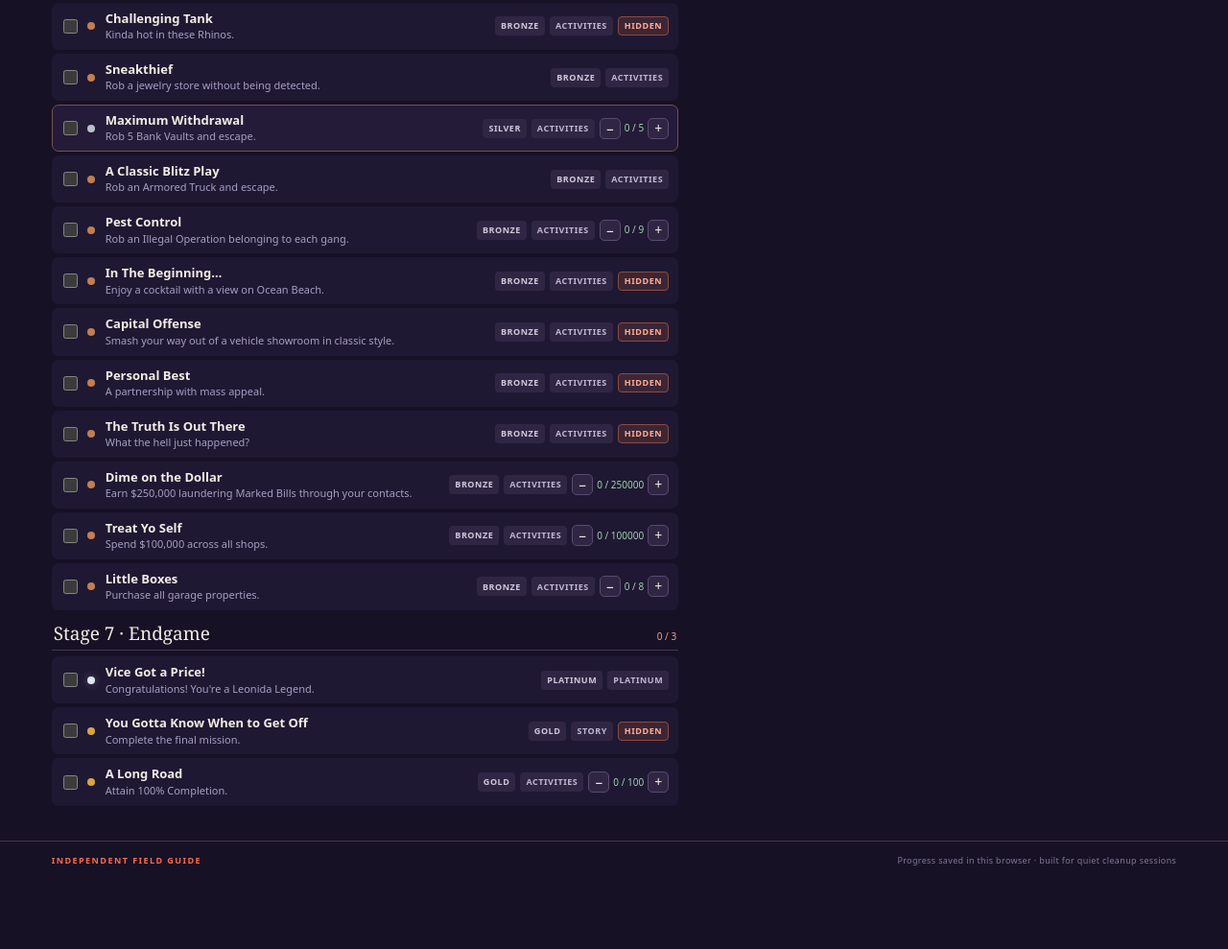
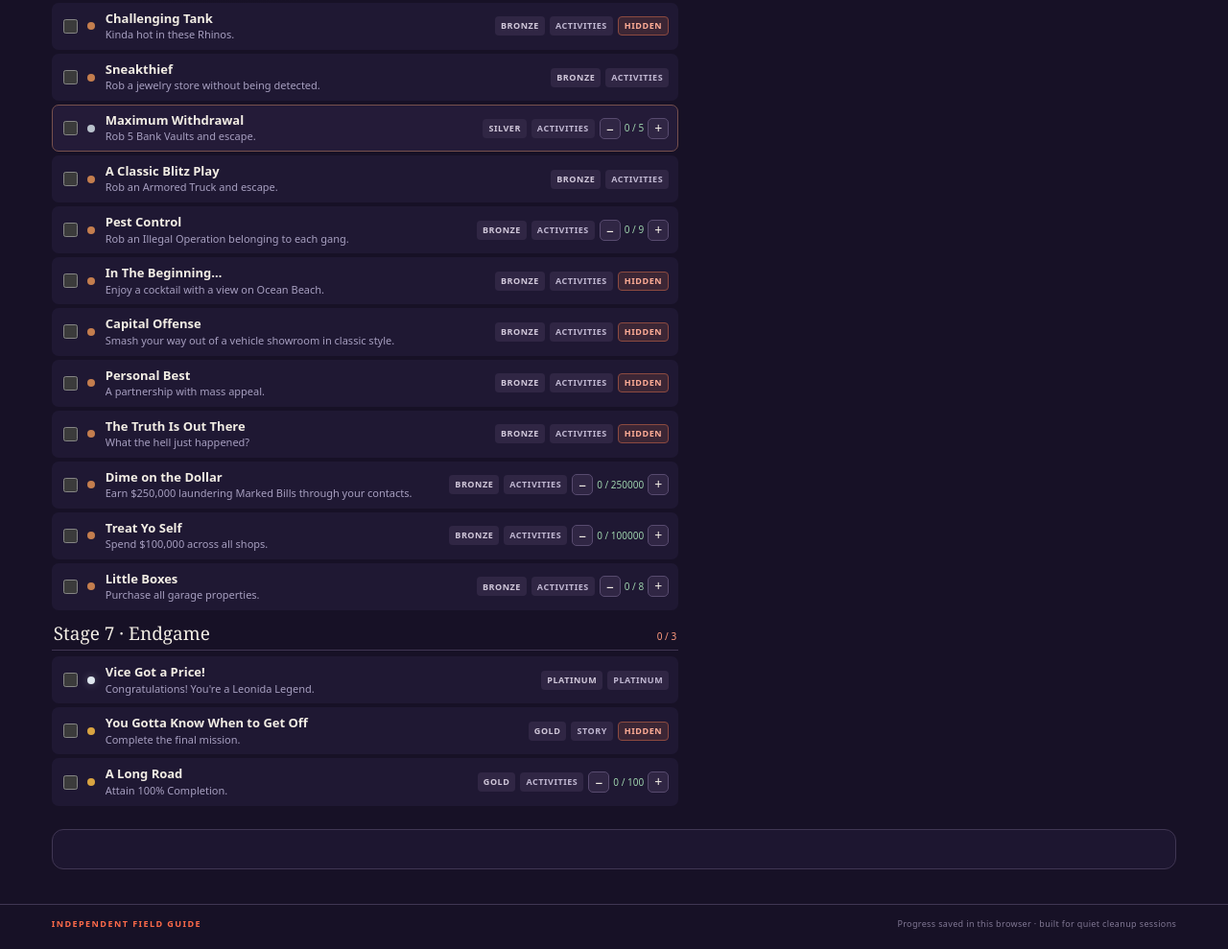
Before and after one commit to Reki120/gta6-trophy-guide-01, a plain HTML site: page app/index.html in a window 1280 px wide. Shown: the part 2704-3693 px from the top of the page at 96% size. Before the commit the page ends 3627 px from the top, so only its background shows below. Drawn offline with Linux system fonts and the light colour scheme.

```diff
--- a/app/index.html
+++ b/app/index.html
@@ -40,6 +40,7 @@
       <p id="import-status" class="import-status" role="status" aria-live="polite"></p>
     </section>
     <div id="view" class="view" aria-live="polite"></div>
+    <section id="tips" class="tips-section" aria-label="Practical trophy tips"></section>
   </main>
   <footer><span>INDEPENDENT FIELD GUIDE</span><span>Progress saved in this browser · built for quiet cleanup sessions</span></footer>
 </body>
```
